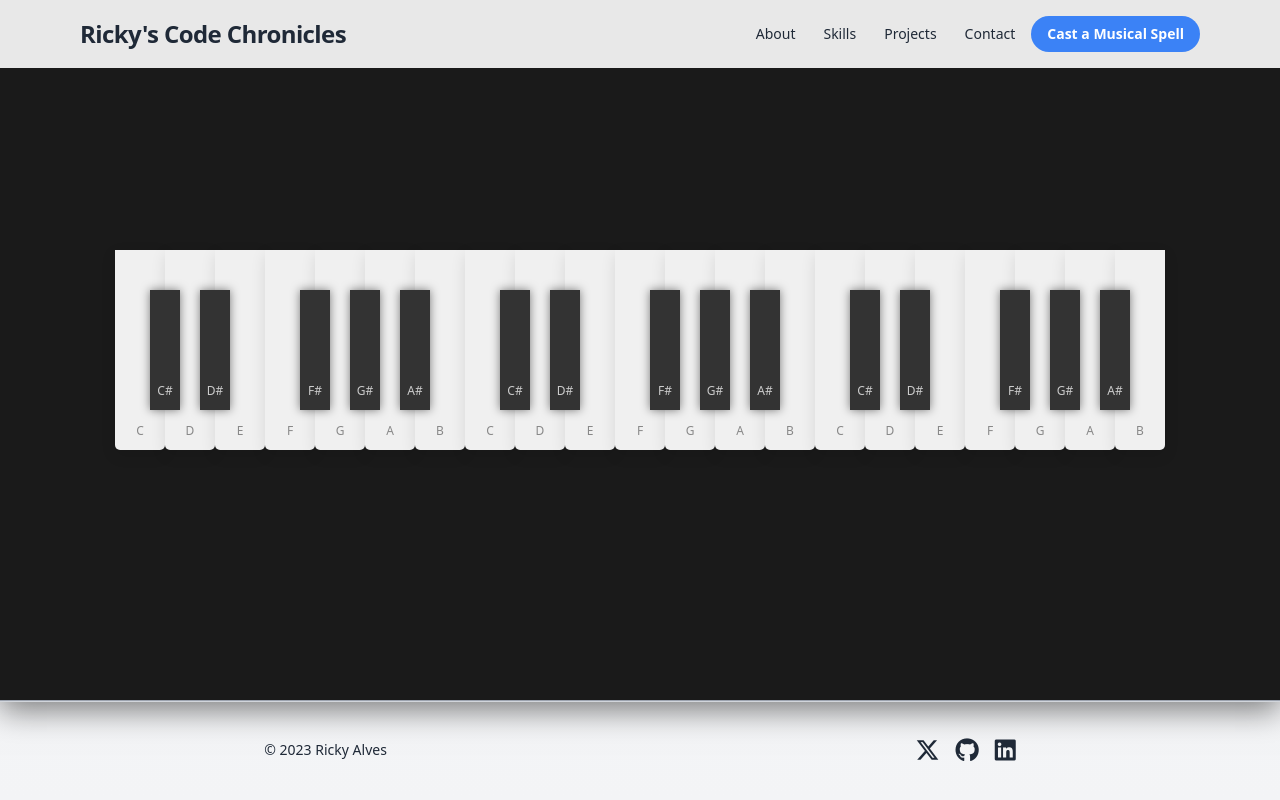
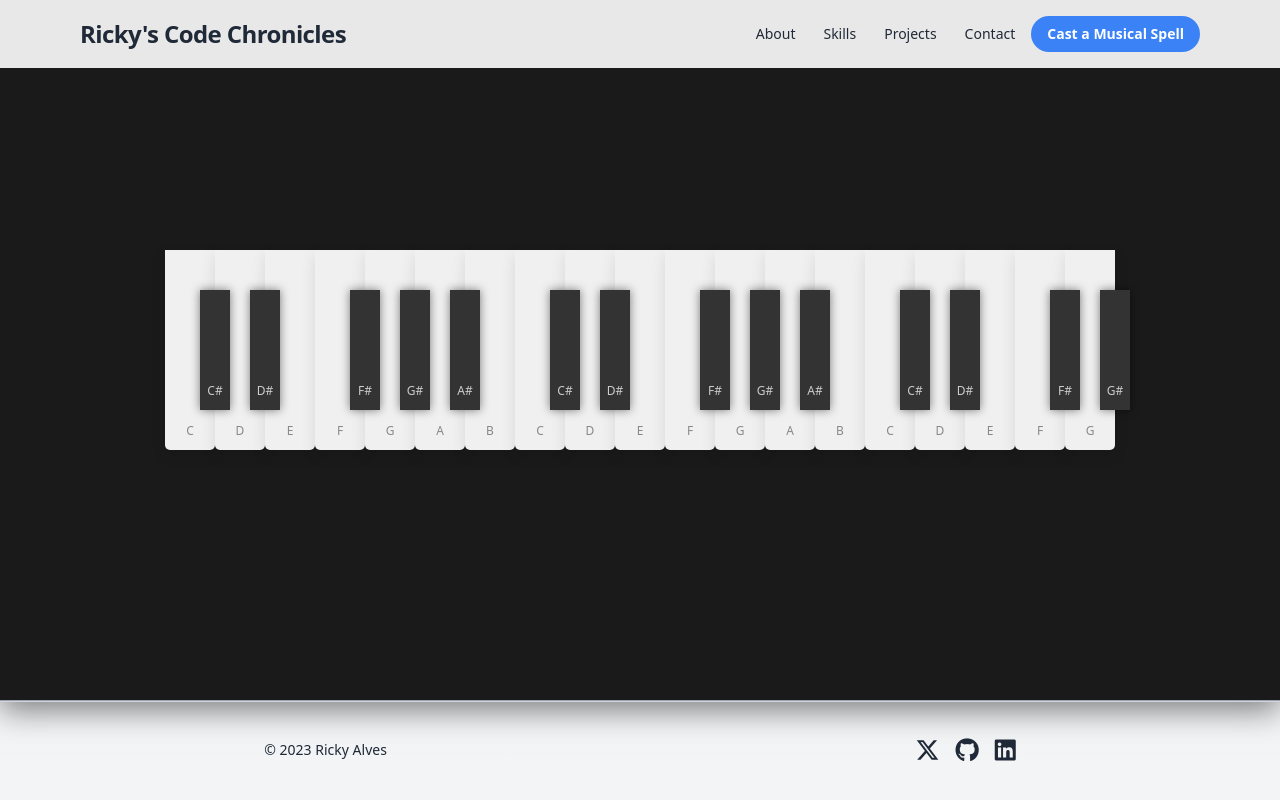
Before and after one commit to henriquesuper/rickyalves, a Next.js app: page /piano in a window 1280 px wide. Built offline with nearby package versions, Linux system fonts and the light colour scheme; no server answers.

Commit message:
added piano octaves

```diff
--- a/pages/piano.jsx
+++ b/pages/piano.jsx
@@ -20,7 +20,7 @@ const keyWidth = 40;
 
 const Piano = () => {
   const [windowWidth, setWindowWidth] = useState(null);
-  const [activeNote, setActiveNote] = useState(null);
+  const [activeNotes, setActiveNotes] = useState(new Set());
   const [sampler, setSampler] = useState(null);
 
   useEffect(() => {
@@ -90,24 +90,45 @@ const Piano = () => {
   };
 
   const numberOfKeys = windowWidth ? Math.floor(windowWidth / keyWidth) : 12;
-  const octaves = new Array(Math.ceil(numberOfKeys / 12)).fill([...notes]).flat();
+  const fullOctaves = Math.floor(numberOfKeys / 12);
+  const remainingKeys = numberOfKeys % 12;
+
+  const octaves = [
+    ...new Array(fullOctaves).fill([...notes]).flat(),
+    ...notes.slice(0, remainingKeys + 1)
+  ];
 
   return (
     <div className="piano">
       {octaves.map((item, idx) => {
         const isBlack = item.note.includes("#");
-        const isActive = activeNote === `${item.note}${idx}`;
-        const octave = Math.floor(idx / 12) + 4; // Start from the 4th octave
+        const octave = Math.floor(idx / 12) + 4;
         const noteWithOctave = `${item.note}${octave}`;
+        const isActive = activeNotes.has(noteWithOctave);
 
         return (
           <div
             key={idx}
-            onPointerDown={() => {
+            onPointerDown={(e) => {
+              e.target.setPointerCapture(e.pointerId);
               playNote(noteWithOctave);
-              setActiveNote(`${item.note}${idx}`);
+              setActiveNotes(prev => new Set(prev).add(noteWithOctave));
             }}
-            onPointerUp={() => setActiveNote(null)}
+            onPointerUp={(e) => {
+              e.target.releasePointerCapture(e.pointerId);
+              setActiveNotes(prev => {
+                const newSet = new Set(prev);
+                newSet.delete(noteWithOctave);
+                return newSet;
+              });
+            }}
+            onPointerCancel={(e) => {
+              setActiveNotes(prev => {
+                const newSet = new Set(prev);
+                newSet.delete(noteWithOctave);
+                return newSet;
+              });
+            }}
             className={`key ${isBlack ? 'black' : 'white'} ${isActive ? 'active' : ''}`}
             data-note={item.note}
           />
```
